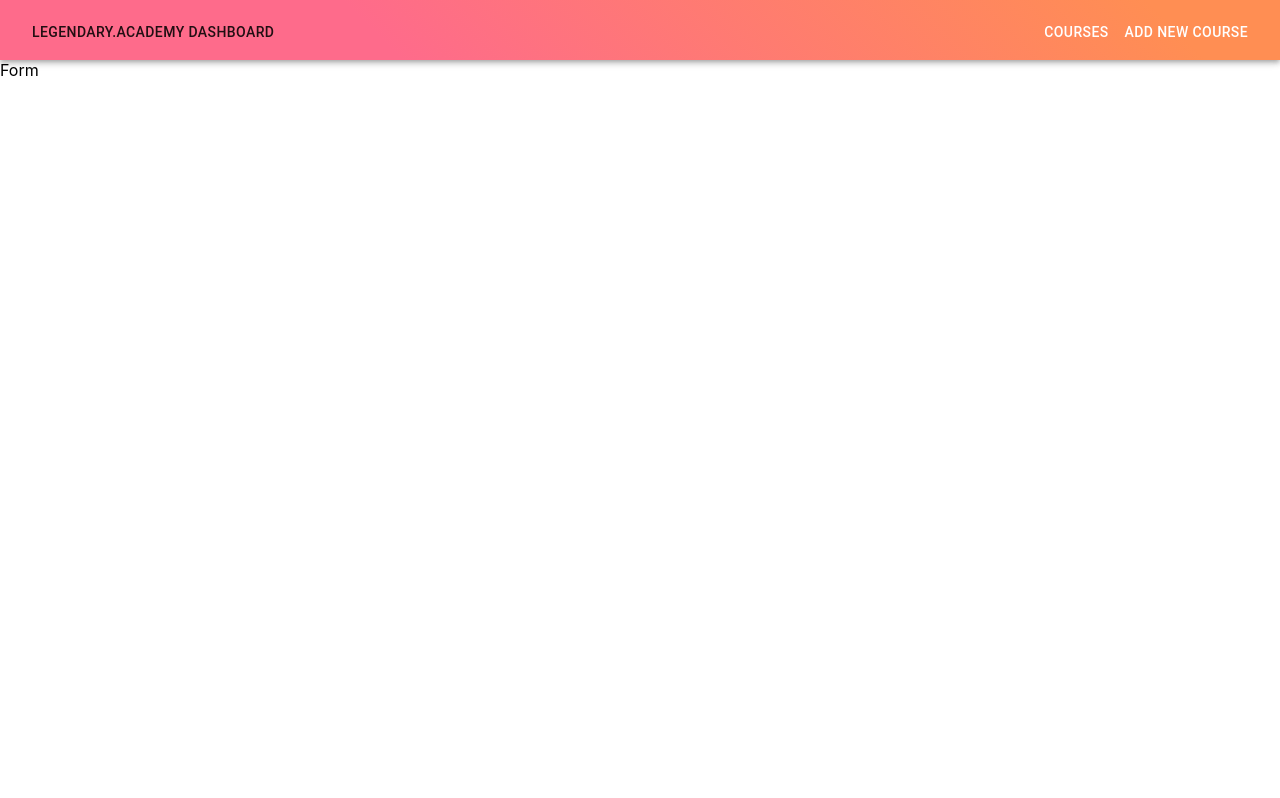
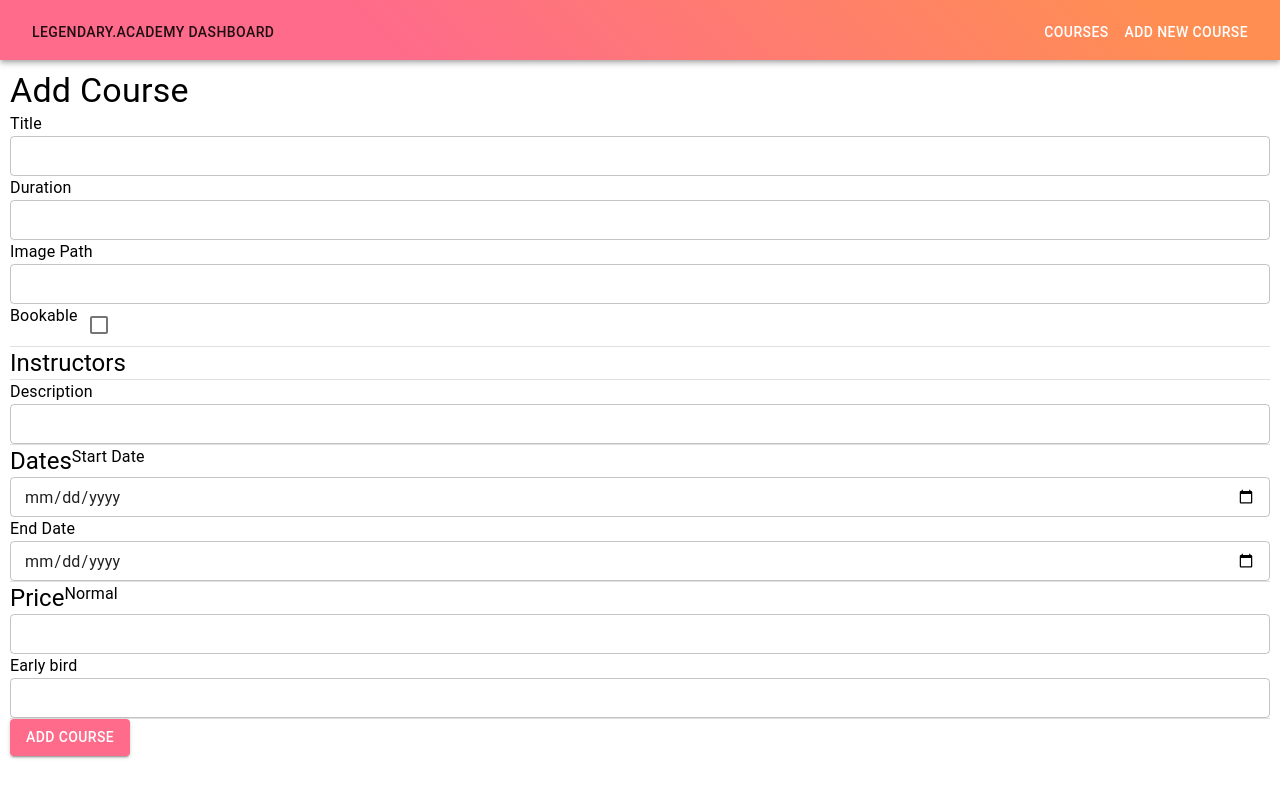
Before and after one commit to dimitraadam/playing-with-react, a React (Create React App) app: page /courses/new in a window 1280 px wide. Built offline with nearby package versions, Linux system fonts and the light colour scheme.

Commit message:
add course form

```diff
--- a/src/components/NewCourse/CourseForm.js
+++ b/src/components/NewCourse/CourseForm.js
@@ -1,5 +1,186 @@
-const CourseForm = () => (
-    <div>Form</div>
-);
+import React, { useState } from "react";
+import { TextField, Divider, Button, Typography, FormGroup, Checkbox, makeStyles } from "@material-ui/core";
+import axios from "axios";
+
+const useStyles = makeStyles((theme) => ({
+    form: {
+        margin: 10
+    },
+    textField: {
+        marginLeft: theme.spacing(1),
+        marginRight: theme.spacing(1),
+    },
+}));
+
+const API_BASE_URL = "http://localhost:3001";
+const enpointPrefix = `${API_BASE_URL}/courses`;
+
+const CourseForm = () => {
+    const classes = useStyles();
+
+
+    const [title, setTitle] = useState("");
+    const [duration, setDuration] = useState("");
+    const [imagePath, setImagePath] = useState("");
+    const [open, setOpen] = useState(false);
+    const [instructors, setInstructors] = useState([]);
+    const [description, setDescription] = useState("");
+    const [price, setPrice] = useState({
+        early_bird: "",
+        normal: ""
+    });
+    const [dates, setDates] = useState({
+        start_date: "",
+        end_date: ""
+    });
+
+    const [message, setMessage] = useState("");
+
+    const [course, setCourse] = useState(
+        {
+            title: title, duration: duration, imagePath: imagePath, open: open, instructors: instructors, description: description,
+            price: price, dates: dates
+        });
+
+
+    const onInputChange = ({ target }, setState) => {
+        const { name, value } = target;
+        if (name === "start_date" || name === "end_date") {
+            setState((dates) => ({
+                ...dates,
+                [name]: value
+            }));
+            setCourse((course) => ({ ...course, dates: dates }));
+        }
+        else if (name === "early_bird" || name === "normal") {
+            setState((price) => ({
+                ...price,
+                [name]: value
+            }));
+            setCourse((course) => ({ ...course, price: price }));
+        }
+        else if (name === "open") {
+            setState(target.checked);
+            setCourse((course) => ({ ...course, open: target.checked }));
+        }
+        else {
+            setState(value);
+            setCourse((course) => ({ ...course, [name]: value }));
+        }
+    };
+
+    const { start_date, end_date } = dates;
+    const { early_bird, normal } = price;
+
+    const onSubmit = () => {
+        axios.post(enpointPrefix, course)
+            .then(setMessage("New course sucessfully added"))
+            .catch(error => setMessage(`Something went wrong ${error.setMessage}`))
+    }
+
+
+    return (
+
+        <form className={classes.form} noValidate autoComplete="off">
+            <Typography variant="h4">Add Course</Typography>
+            <FormGroup row>
+                <Typography>Title</Typography>
+                <TextField
+                    fullWidth size="small" id="title" variant="outlined" name="title"
+                    value={title}
+                    onChange={(event) => { onInputChange(event, setTitle) }}
+                />
+            </FormGroup>
+            <FormGroup row>
+                <Typography>Duration</Typography>
+                <TextField
+                    fullWidth size="small" id="duration" variant="outlined" name="duration"
+                    value={duration}
+                    onChange={(event) => { onInputChange(event, setDuration) }}
+                />
+            </FormGroup>
+            <FormGroup row>
+                <Typography>Image Path</Typography>
+                <TextField
+                    fullWidth size="small" id="imagePath" variant="outlined" name="imagePath"
+                    value={imagePath}
+                    onChange={(event) => { onInputChange(event, setImagePath) }}
+                />
+            </FormGroup>
+            <FormGroup row>
+                <Typography>Bookable</Typography>
+                <Checkbox
+                    color="primary"
+                    name="open"
+                    checked={open}
+                    onChange={(event) => { onInputChange(event, setOpen) }}
+                />
+            </FormGroup>
+            <Divider />
+            <FormGroup row>
+                <Typography variant="h5">Instructors</Typography>
+                {/* map instructors
+                <Checkbox
+                    color="primary"
+                    name={instructors.id}
+                    checked="true"
+                    onChange={(event) => { onInputChange(event, setInstructors) }}
+                /> */}
+            </FormGroup>
+            <Divider />
+            <FormGroup row>
+                <Typography>Description</Typography>
+                <TextField
+                    fullWidth size="small" id="description" variant="outlined" name="description"
+                    value={description}
+                    onChange={(event) => { onInputChange(event, setDescription) }}
+                />
+            </FormGroup>
+            <Divider />
+
+            <FormGroup row>
+                <Typography variant="h5">Dates</Typography>
+                <Typography>Start Date</Typography>
+                <TextField
+                    fullWidth size="small" id="start_date" variant="outlined" name="start_date"
+                    value={start_date}
+                    type="date"
+                    onChange={(event) => { onInputChange(event, setDates) }}
+                />
+                <Typography>End Date</Typography>
+                <TextField
+                    fullWidth size="small" id="end_date" variant="outlined" name="end_date"
+                    value={end_date}
+                    type="date"
+                    onChange={(event) => { onInputChange(event, setDates) }}
+                />
+            </FormGroup>
+            <Divider />
+            <FormGroup row>
+                <Typography variant="h5">Price</Typography>
+                <Typography>Normal</Typography>
+                <TextField
+                    fullWidth size="small" id="normal" variant="outlined" name="normal"
+                    value={normal}
+                    onChange={(event) => { onInputChange(event, setPrice) }}
+                />
+                <Typography>Early bird</Typography>
+                <TextField
+                    fullWidth size="small" id="early_bird" variant="outlined" name="early_bird"
+                    value={early_bird}
+                    onChange={(event) => { onInputChange(event, setPrice) }}
+                />
+            </FormGroup>
+            <Divider />
+
+
+            <Button variant="contained" color="primary" onClick={onSubmit}>Add Course</Button>
+
+            <Typography>{message}</Typography>
+        </form >
+    );
+}
+
+
 
 export default CourseForm;
```
Also changed, not shown: src/components/NewCourse/AddCourse.js (deleted, +0 -9 lines).
